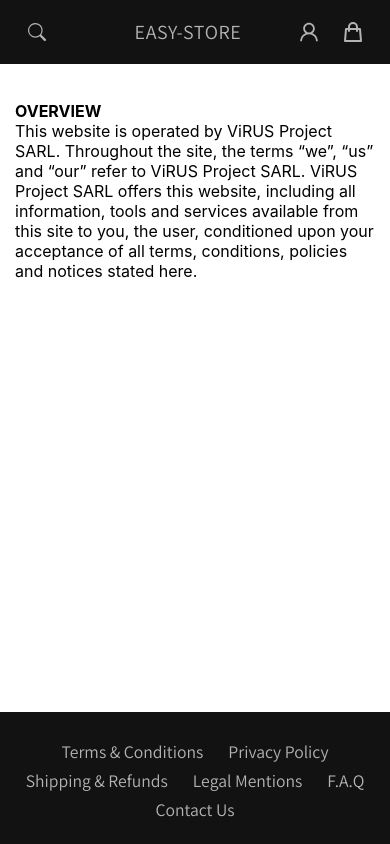
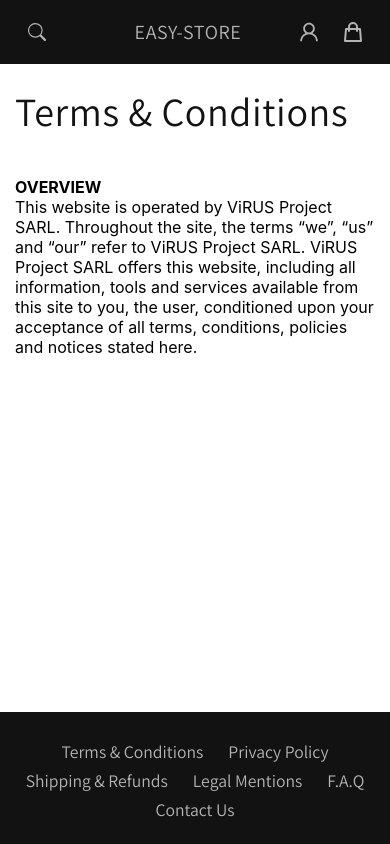
Before and after one commit to lletierce/easy-store-demo, a React (Create React App) app: page /terms-of-services in a window 390 px wide. Built offline with nearby package versions, Linux system fonts and the light colour scheme.

Commit message:
💄 F02a: LEGISLATION >TermsAndConditionsPage >Add responsive <Title/>

```diff
--- a/src/components/pages/legislation/TermsAndConditionsPage.js
+++ b/src/components/pages/legislation/TermsAndConditionsPage.js
@@ -1,17 +1,21 @@
 import styled from 'styled-components'
 import Header from '../home/Header'
 import Footer from '../home/Footer'
+import Title from '../../reusable-ui/Title';
 
 export default function TermsAndConditionsPage() {
   return (
     <TermsAndConditionsPageStyled>
       <Header/>
       <div className='content'>
-        <p>
-          <strong>OVERVIEW</strong>
-          <br/>
-          This website is operated by ViRUS Project SARL. Throughout the site, the terms “we”, “us” and “our” refer to ViRUS Project SARL. ViRUS Project SARL offers this website, including all information, tools and services available from this site to you, the user, conditioned upon your acceptance of all terms, conditions, policies and notices stated here.
-        </p>
+        <Title value={"Terms & Conditions"} className={"title-termsAndConditions"}/>
+        <div class="text">
+          <p>
+            <strong>OVERVIEW</strong>
+            <br/>
+            This website is operated by ViRUS Project SARL. Throughout the site, the terms “we”, “us” and “our” refer to ViRUS Project SARL. ViRUS Project SARL offers this website, including all information, tools and services available from this site to you, the user, conditioned upon your acceptance of all terms, conditions, policies and notices stated here.
+          </p>
+        </div>
       </div>
       <Footer/>
     </TermsAndConditionsPageStyled>
@@ -27,13 +31,25 @@ const TermsAndConditionsPageStyled = styled.div`
   grid-template-rows:    64px 1fr 132px;
 
   .content{
-    /* background: pink; */
-
+    /* background: pink;     */
     max-width: 1200px;
     height: max-content;
 
     margin: 0 auto;
     padding: 21px 15px;
+
+    .title-termsAndConditions{
+      margin: 0 0 40px;
+      /* border: 1px solid black; */
+      font-size: 52px;
+      text-transform: capitalize;
+      letter-spacing: 0.6px;
+
+      @media screen and (max-width: 749px) {
+        font-size: 40px;
+    }
+
+    }
   }
 
   @media screen and (min-width: 750px) {
```
